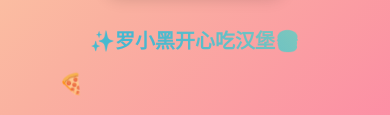
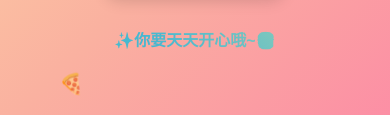
Before and after one commit to zhangyanping987/be_joyful_every_day, a plain HTML site: page index.html in a window 390 px wide. Shown: the part 488-603 px from the top of the page. Drawn offline with Linux system fonts and the light colour scheme.

Commit message:
调整字体大小

```diff
--- a/index.html
+++ b/index.html
@@ -198,7 +198,7 @@
 
         .animated-text {
             text-align: center;
-            font-size: 24px;
+            font-size: 18px;
             font-weight: bold;
             background: linear-gradient(45deg, #ff6b6b, #4ecdc4, #45b7d1, #96ceb4, #feca57, #ff9ff3);
             background-size: 400% 400%;
@@ -296,7 +296,7 @@
         /* 手机适配 */
         @media (max-width: 768px) {
             .animated-text {
-                font-size: 24px;
+                font-size: 18px;
             }
 
             .gif-image {
@@ -310,7 +310,7 @@
 
         @media (max-width: 480px) {
             .animated-text {
-                font-size: 20px;
+                font-size: 16px;
             }
 
             body {
@@ -338,7 +338,7 @@
     </div>
 
     <div class="animated-text">
-        ✨罗小黑开心吃汉堡🍔
+        ✨你要天天开心哦~🍔
     </div>
 
     <script>
@@ -555,7 +555,7 @@
                     top: 20%;
                     left: 50%;
                     transform: translate(-50%, -50%);
-                    font-size: 50px;
+                    font-size: 30px;
                     z-index: 1000;
                     animation: welcomePop 2s ease-out forwards;
                     pointer-events: none;
```
